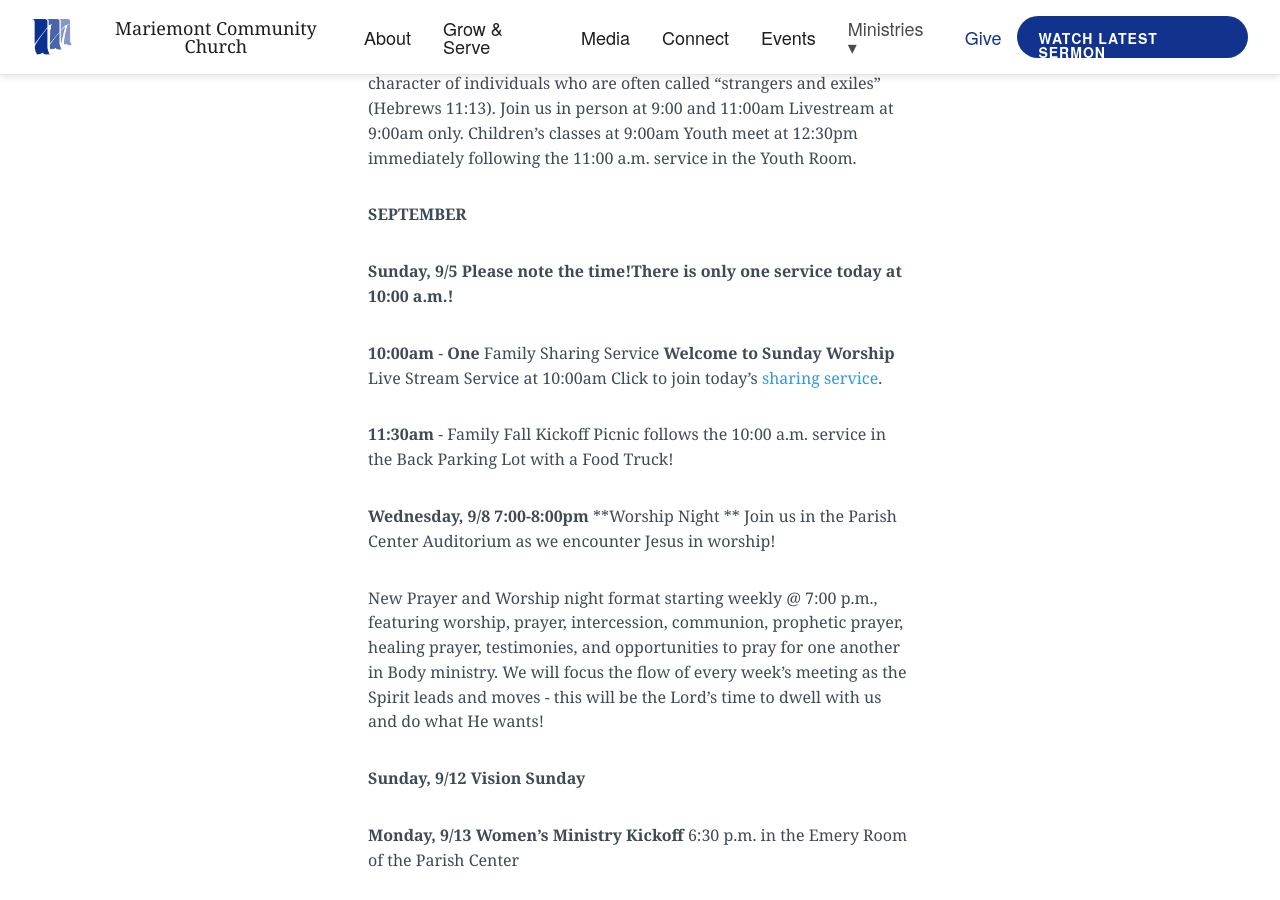
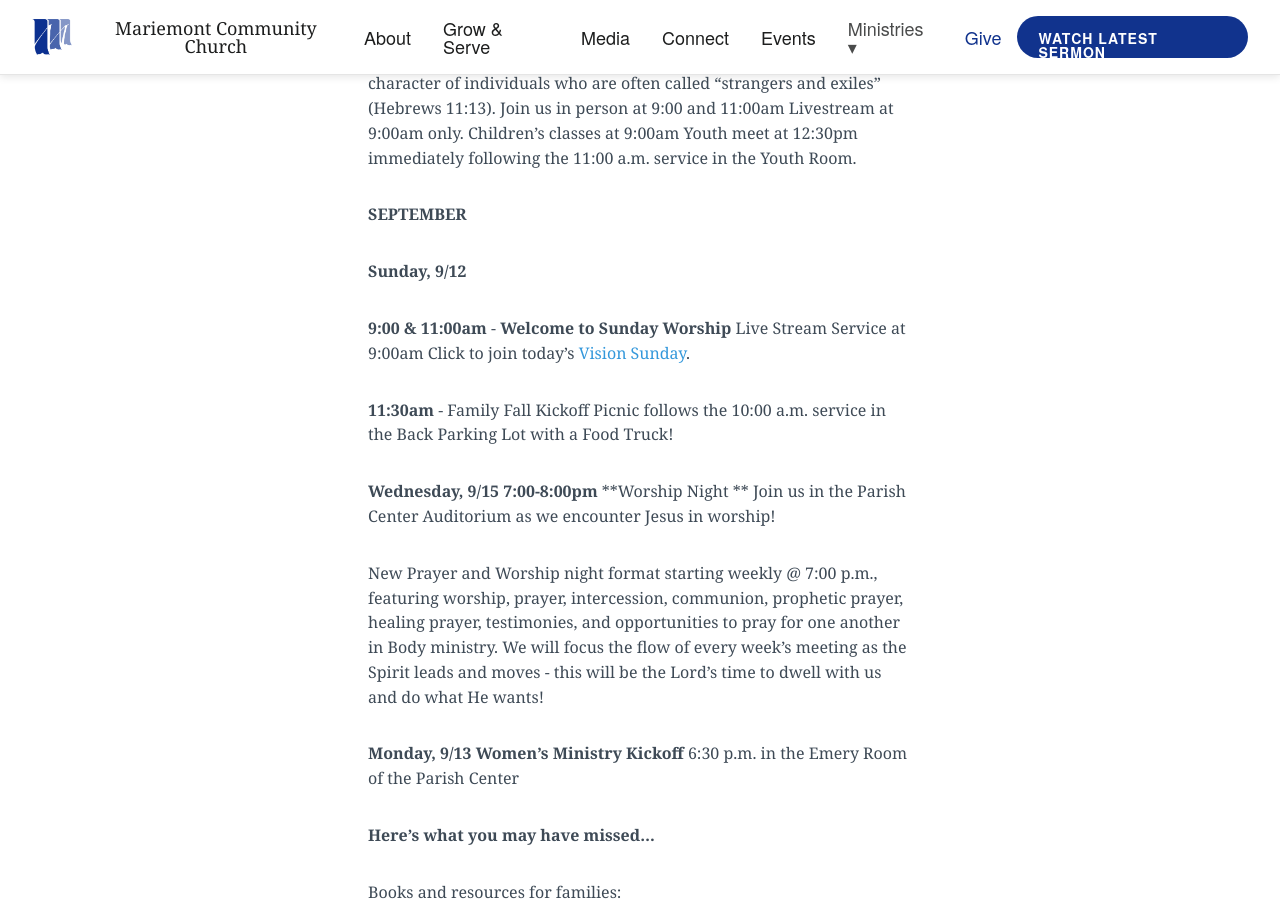
Before and after one commit to lukemoderwell/mariemont, a Jekyll site: the page built from updates.markdown, in a window 1280 px wide and 900 px high, scrolled down 657 px. Built offline with Jekyll 4.4.1, drawn with Linux system fonts in a browser that asks for light colours; nearby versions of some CDN libraries.

Commit message:
Updated Updates

```diff
--- a/updates.markdown
+++ b/updates.markdown
@@ -25,21 +25,18 @@
 
 **SEPTEMBER**
 
-**Sunday, 9/5**
-**Please note the time!There is only one service today at 10:00 a.m.!**
+**Sunday, 9/12**
 
-**10:00am** - **One** Family Sharing Service **Welcome to Sunday Worship** Live Stream Service at 10:00am Click to join today's [sharing service](https://youtu.be/mpjtxKxIMPQ).
+**9:00 & 11:00am** - **Welcome to Sunday Worship** Live Stream Service at 9:00am Click to join today's [Vision Sunday](https://youtu.be/2SRby-Ebymg).
 
 **11:30am** - Family Fall Kickoff Picnic follows the 10:00 a.m. service in the Back Parking Lot with a Food Truck!
 
 
-**Wednesday, 9/8**
+**Wednesday, 9/15**
 **7:00-8:00pm** **Worship Night **
 Join us in the Parish Center Auditorium as we encounter Jesus in worship!
 
 New Prayer and Worship night format starting weekly @ 7:00 p.m., featuring worship, prayer, intercession, communion, prophetic prayer, healing prayer, testimonies, and opportunities to pray for one another in Body ministry. We will focus the flow of every week’s meeting as the Spirit leads and moves - this will be the Lord’s time to dwell with us and do what He wants!
-
-**Sunday, 9/12** **Vision Sunday**
 
 **Monday, 9/13** **Women's Ministry Kickoff** 6:30 p.m. in the Emery Room of the Parish Center
 
```
